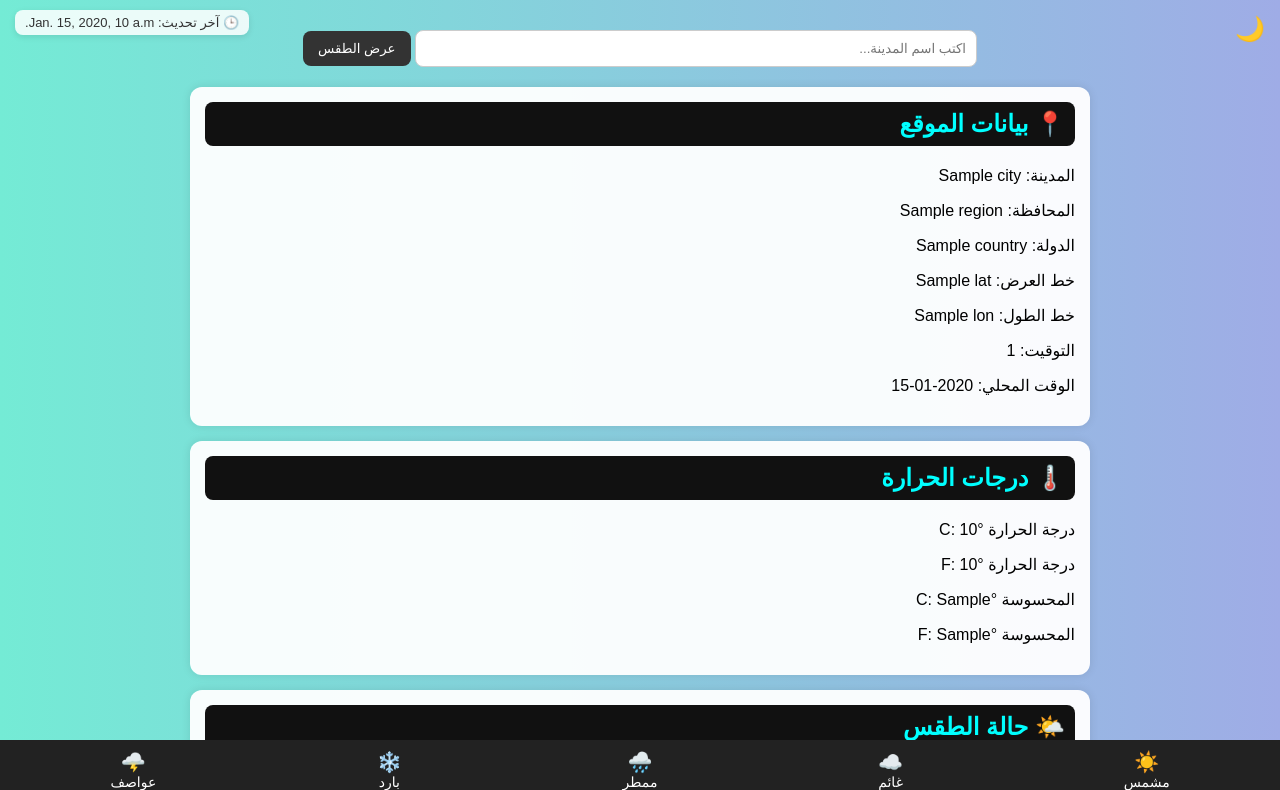
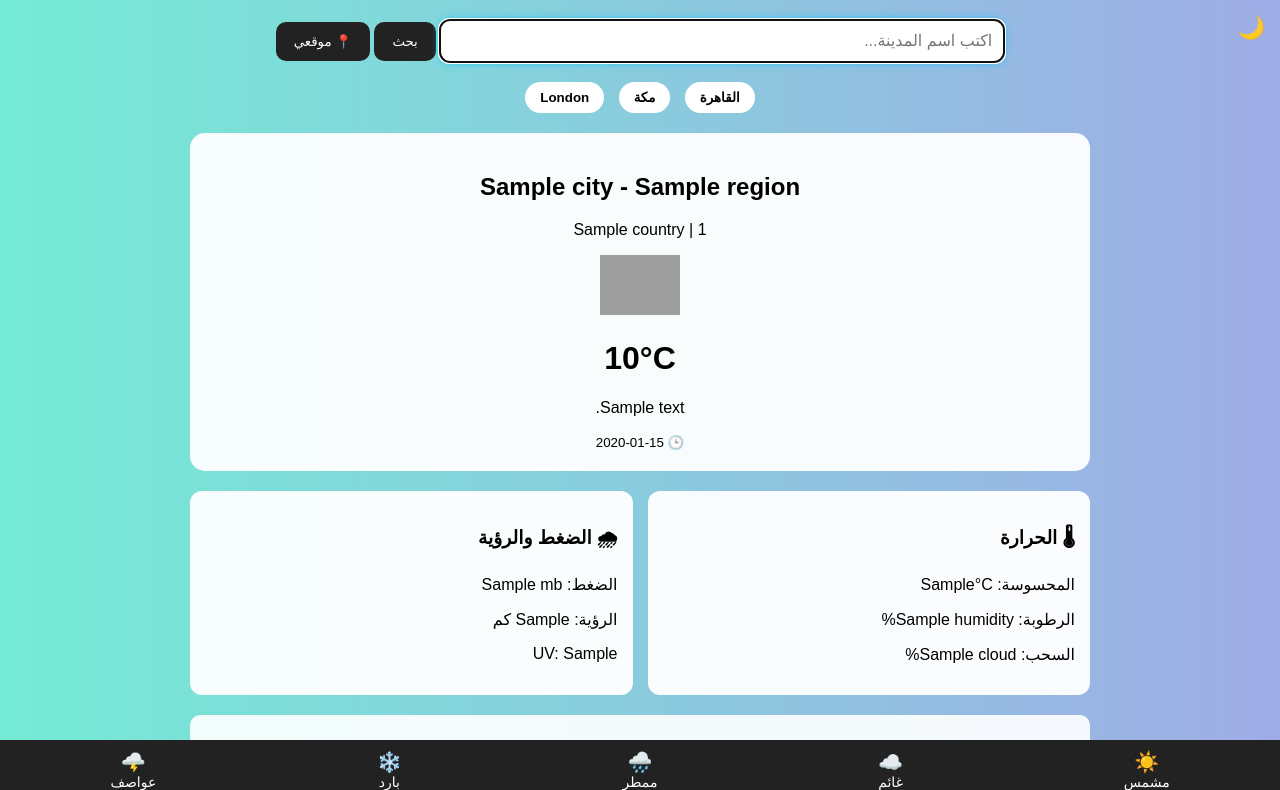
Before and after one commit to horus177/weather-api, a Django app: template weatherapi/templates/weatherapi.html in a window 1280 px wide. Shown: the top 790 px of the page. Run offline with Django 3.2, Linux system fonts and the light colour scheme; the template is opened without the code that fills it: most values are stand-ins (such as "Sample title", 1, 10 or a date in 2020); grey boxes are pictures that could not be loaded.

Commit message:
التغير النهائي 1

```diff
--- a/theweather/urls.py
+++ b/theweather/urls.py
@@ -19,6 +19,6 @@ from django.urls import path,include
 
 urlpatterns = [
     path('admin/', admin.site.urls),
-    path('weather/',include('weather_api.urls') ),
+
     path('weatherapi/',include('weatherapi.urls') ),
 ]
--- a/weatherapi/templates/weatherapi.html
+++ b/weatherapi/templates/weatherapi.html
@@ -3,250 +3,299 @@
 <html lang="ar" dir="rtl">
 <head>
 <meta charset="UTF-8">
-    <title>تطبيق الطقس</title>
+<title>  تطبيق الطقس -حورس </title>
 <meta name="viewport" content="width=device-width, initial-scale=1.0">
 
 <style>
-        body {
-            font-family: Arial, sans-serif;
-            margin: 0;
-            padding: 30px 0 70px 0;
-            background: linear-gradient(to right, #74ebd5, #9face6);
-            color: #000;
-            transition: background 0.5s, color 0.5s;
+body{
+    font-family: Arial;
+    margin:0;
+    padding:20px 0 100px 0;
+    background: linear-gradient(to right,#74ebd5,#9face6);
+    transition:0.4s;
+}
+body.dark{
+    background:#111;
+    color:#eee;
+}
+.container{
+    width:90%;
+    max-width:900px;
+    margin:auto;
+    transition:0.4s;
+}
+.search-box{text-align:center;margin-bottom:15px;}
+.search-box input{
+    padding:12px;
+    width:60%;
+    border-radius:10px;
+    border:none;
+    font-size:16px;
+    transition:0.3s;
+}
+.search-box input:focus{box-shadow:0 0 8px #00c3ff;}
+.search-box button{
+    padding:12px 18px;
+    border:none;
+    border-radius:10px;
+    background:#222;
+    color:#fff;
+    cursor:pointer;
+    transition:0.3s;
+}
+.search-box button:hover{background:#00c3ff;}
+
+.quick-cities{text-align:center;margin-bottom:15px;}
+.quick-cities button{
+    margin:5px;
+    padding:8px 15px;
+    border:none;
+    border-radius:20px;
+    background:#fff;
+    font-weight:bold;
+    cursor:pointer;
+    transition:0.3s;
+}
+.quick-cities button:hover{background:#00c3ff;color:#fff;}
+body.dark .quick-cities button{
+    background:#333;
+    color:#fff;
 }
 
-        h2 {
-            color: cyan;
-            margin-top: 0;
-            padding: 8px 10px;
-            border-radius: 8px;
-            background: #111;
+.main-card{
+    background:rgba(255,255,255,0.95);
+    padding:20px;
+    border-radius:15px;
+    text-align:center;
+    margin-bottom:20px;
+    transition:0.4s;
+}
+body.dark .main-card{background:#222;}
+.main-card img{width:80px; transition:0.3s;}
+.grid{
+    display:grid;
+    grid-template-columns:repeat(auto-fit,minmax(250px,1fr));
+    gap:15px;
+    transition:0.3s;
+}
+.box{
+    background:rgba(255,255,255,0.95);
+    padding:15px;
+    border-radius:12px;
+    transition:0.4s;
+}
+body.dark .box{background:#222;}
+.forecast{
+    display:flex;
+    gap:10px;
+    justify-content:space-between;
+    margin-top:20px;
+    flex-wrap:wrap;
+}
+.forecast-day{
+    flex:1;
+    min-width:120px;
+    background:rgba(255,255,255,0.9);
+    padding:10px;
+    border-radius:10px;
+    text-align:center;
+    transition:0.3s;
+}
+body.dark .forecast-day{background:#222;}
+
+.mode-toggle{
+    position:fixed;
+    top:15px;
+    right:15px;
+    cursor:pointer;
+    font-size:22px;
+    transition:0.3s;
 }
 
-        .container {
-            width: 90%;
-            max-width: 900px;
-            margin: 0 auto;
+/* Loading Spinner */
+.spinner-overlay{
+    position:fixed;
+    top:0;
+    left:0;
+    width:100%;
+    height:100%;
+    background:rgba(0,0,0,0.4);
+    display:none;
+    justify-content:center;
+    align-items:center;
+    z-index:9999;
+}
+.spinner{
+    width:60px;
+    height:60px;
+    border:6px solid #eee;
+    border-top:6px solid #00c3ff;
+    border-radius:50%;
+    animation:spin 1s linear infinite;
+}
+@keyframes spin{0%{transform:rotate(0deg);}100%{transform:rotate(360deg);}}
+
+.bottom-nav{
+    position:fixed;
+    bottom:0;
+    width:100%;
+    background:#222;
+    color:white;
+    display:flex;
+    justify-content:space-around;
+    align-items:center;
+    height:60px;
+    font-size:20px;
+}
+.bottom-nav div{
+    display:flex;
+    flex-direction:column;
+    align-items:center;
+}
+.bottom-nav span{
+    font-size:14px;
 }
 
-        form {
-            text-align: center;
-            margin-bottom: 20px;
-        }
-
-        input[type="text"] {
-            padding: 10px;
-            width: 60%;
-            border-radius: 8px;
-            border: 1px solid #ccc;
-        }
-
-        button {
-            padding: 10px 15px;
-            border-radius: 8px;
-            border: none;
-            background: #333;
-            color: white;
-            cursor: pointer;
-        }
-
-        .box {
-            background: rgba(255,255,255,0.95);
-            padding: 15px;
-            margin-bottom: 15px;
-            border-radius: 12px;
-            box-shadow: 0 0 10px rgba(0,0,0,0.1);
-        }
-
-        .weather-icon {
-            width: 64px;
-            display: block;
-            margin: 10px auto;
-        }
-
-        .error {
-            background: #ffdddd;
-            color: darkred;
-            padding: 10px;
-            border-radius: 8px;
-            text-align: center;
-            margin-bottom: 15px;
-            font-weight: bold;
-        }
-
-        /* آخر تحديث */
-        .last-update {
-            position: fixed;
-            top: 10px;
-            left: 15px;
-            background: rgba(255,255,255,0.85);
-            padding: 5px 10px;
-            border-radius: 8px;
-            font-size: 13px;
-            color: #333;
-            box-shadow: 0 2px 6px rgba(0,0,0,0.1);
-        }
-
-        /* ألوان جودة الهواء */
-        .aqi-green { background-color: #d4edda; border-left: 8px solid #28a745; }
-        .aqi-yellow { background-color: #fff3cd; border-left: 8px solid #ffc107; }
-        .aqi-red { background-color: #f8d7da; border-left: 8px solid #dc3545; }
-
-        /* دارك مود */
-        body.dark {
-            background: #111;
-            color: #eee;
-        }
-        body.dark .box {
-            background: #222;
-            box-shadow: 0 5px 15px rgba(255,255,255,0.05);
-        }
-        body.dark .last-update {
-            background: rgba(0,0,0,0.6);
-            color: #fff;
-        }
-        body.dark .box h2 {
-            background: #222;
-            color: cyan;
-        }
-
-        /* ناف بار سفلي */
-        .bottom-nav {
-            position: fixed;
-            bottom: 0;
-            width: 100%;
-            background: #222;
-            color: white;
-            display: flex;
-            justify-content: space-around;
-            align-items: center;
-            height: 60px;
-            font-size: 20px;
-        }
-        .bottom-nav div {
-            display: flex;
-            flex-direction: column;
-            align-items: center;
-        }
-        .bottom-nav span {
-            font-size: 14px;
-        }
-
-        /* أيقونة دارك مود */
-        .mode-toggle {
-            position: fixed;
-            top: 15px;
-            right: 15px;
-            font-size: 24px;
-            cursor: pointer;
-            z-index: 1000;
+/* Responsive */
+@media (max-width: 600px){
+    .search-box input{width:90%; margin-bottom:10px;}
+    .search-box button{width:90%; margin-top:5px;}
+    .forecast{flex-direction:column;}
+    .forecast-day{width:100%;}
+    .quick-cities button{width:45%; margin:5px 2%;}
 }
 </style>
 </head>
+
 <body>
 
-<!-- زر تبديل الوضع -->
 <div class="mode-toggle" onclick="toggleMode()" id="mode-icon">🌙</div>
 
 <div class="container">
 
-    <!-- نموذج البحث -->
-    <form method="POST">
+<!-- البحث -->
+<form method="POST" class="search-box">
     {% csrf_token %}
-        <input type="text" name="city" placeholder="اكتب اسم المدينة..." required>
-        <button type="submit">عرض الطقس</button>
+    <input type="text" name="city" id="cityInput"
+           placeholder="اكتب اسم المدينة..." required autofocus>
+    <button type="submit">بحث</button>
+    <button type="button" onclick="getLocation()">📍 موقعي</button>
 </form>
 
-    <!-- رسالة الخطأ -->
-    {% if error %}
-        <div class="error">{{ error }}</div>
-    {% endif %}
+<!-- مدن ثابتة -->
+<div class="quick-cities">
+<form method="POST" style="display:inline;">{% csrf_token %}
+<input type="hidden" name="city" value="Cairo">
+<button type="submit">القاهرة</button></form>
+
+<form method="POST" style="display:inline;">{% csrf_token %}
+<input type="hidden" name="city" value="Mecca">
+<button type="submit">مكة</button></form>
+
+<form method="POST" style="display:inline;">{% csrf_token %}
+<input type="hidden" name="city" value="London">
+<button type="submit">London</button></form>
+</div>
 
 {% if city_weather %}
 
-    <!-- آخر تحديث -->
-    <div class="last-update">
-        🕒 آخر تحديث: {{city_weather.last_updated}}
+<!-- الكارت الرئيسي -->
+<div class="main-card">
+<h2>{{city_weather.city}} - {{city_weather.region}}</h2>
+<p>{{city_weather.country}} | {{city_weather.tz_id}}</p>
+<img src="https:{{city_weather.icon}}">
+<h1>{{city_weather.temp_c}}°C</h1>
+<p>{{city_weather.text}}</p>
+<small>🕒 {{city_weather.localtime}}</small>
 </div>
 
-    <!-- بيانات الطقس -->
+<div class="grid">
 <div class="box">
-        <h2>📍 بيانات الموقع</h2>
-        <p>المدينة: {{city_weather.city}}</p>
-        <p>المحافظة: {{city_weather.region}}</p>
-        <p>الدولة: {{city_weather.country}}</p>
-        <p>خط العرض: {{city_weather.lat}}</p>
-        <p>خط الطول: {{city_weather.lon}}</p>
-        <p>التوقيت: {{city_weather.tz_id}}</p>
-        <p>الوقت المحلي: {{city_weather.localtime}}</p>
-    </div>
-
-    <div class="box">
-        <h2>🌡️ درجات الحرارة</h2>
-        <p>درجة الحرارة °C: {{city_weather.temp_c}}</p>
-        <p>درجة الحرارة °F: {{city_weather.temp_f}}</p>
-        <p>المحسوسة °C: {{city_weather.feelslike_c}}</p>
-        <p>المحسوسة °F: {{city_weather.feelslike_f}}</p>
-    </div>
-
-    <div class="box">
-        <h2>🌤️ حالة الطقس</h2>
-        <p>الوصف: {{city_weather.text}}</p>
-        <p>كود الحالة: {{city_weather.code}}</p>
-        <img src="https:{{city_weather.icon}}" alt="أيقونة الطقس" class="weather-icon">
-    </div>
-
-    <div class="box">
-        <h2>💧 الرطوبة والسحب</h2>
+<h3>🌡 الحرارة</h3>
+<p>المحسوسة: {{city_weather.feelslike_c}}°C</p>
 <p>الرطوبة: {{city_weather.humidity}}%</p>
 <p>السحب: {{city_weather.cloud}}%</p>
 </div>
 
 <div class="box">
-        <h2>🌧️ الأمطار والضغط</h2>
-        <p>كمية الأمطار: {{city_weather.precip_mm}} مم</p>
-        <p>الضغط الجوي: {{city_weather.pressure_mb}} mb</p>
+<h3>🌧 الضغط والرؤية</h3>
+<p>الضغط: {{city_weather.pressure_mb}} mb</p>
+<p>الرؤية: {{city_weather.vis_km}} كم</p>
+<p>UV: {{city_weather.uv}}</p>
+</div>
 </div>
 
-    <div class="box">
-        <h2>👁️ الرؤية و UV</h2>
-        <p>مدى الرؤية: {{city_weather.vis_km}} كم</p>
-        <p>مؤشر UV: {{city_weather.uv}}</p>
+<!-- التوقعات -->
+<div class="forecast">
+{% for day in forecast_days %}
+  <div class="forecast-day">
+    <p>{{ day.day_name }}<br>{{ day.date }}</p>
+    <img src="https:{{ day.day.condition.icon }}" alt="أيقونة الطقس">
+    <p>{{day.day.maxtemp_c}}° الكبري / {{day.day.mintemp_c}}° الصغري </p>
+    <p>{{ day.day.condition.text }}</p>
+  </div>
+{% endfor %}
+</div>
+{% endif %}
+
 </div>
 
-    <div class="box aqi-{{city_weather.aqi_color}}">
-        <h2>🌫️ جودة الهواء</h2>
-        <p><strong>الحالة:</strong> {{city_weather.epa_text}}</p>
-        <p style="margin-top:10px; font-weight:bold;">
-            {{city_weather.aqi_description}}
-        </p>
-        <hr>
-        <p>أول أكسيد الكربون <span dir="ltr">"CO"</span> : {{city_weather.co}}</p>
-        <p>ثاني أكسيد النيتروجين <span dir="ltr">"NO2"</span> : {{city_weather.no2}}</p>
-        <p>الأوزون الأرضي <span dir="ltr">"O3"</span> : {{city_weather.o3}}</p>
-        <p>الجسيمات الدقيقة جدًا <span dir="ltr">"PM2.5"</span> : {{city_weather.pm2_5}}</p>
-        <p>الجسيمات الدقيقة <span dir="ltr">"PM10"</span> : {{city_weather.pm10}}</p>
+<!-- Loading -->
+<div class="spinner-overlay" id="loadingSpinner">
+    <div class="spinner"></div>
 </div>
 
-    {% endif %}
-</div>
-
-<!-- ناف بار سفلي -->
+<!-- ناف بار السفلي ديناميكي -->
 <div class="bottom-nav">
-    <div>☀️<span>مشمس</span></div>
-    <div>☁️<span>غائم</span></div>
-    <div>🌧️<span>ممطر</span></div>
-    <div>❄️<span>بارد</span></div>
-    <div>🌩️<span>عواصف</span></div>
+    <div>☀️<span id="nav-sunny">مشمس</span></div>
+    <div>☁️<span id="nav-cloudy">غائم</span></div>
+    <div>🌧️<span id="nav-rain">ممطر</span></div>
+    <div>❄️<span id="nav-cold">بارد</span></div>
+    <div>🌩️<span id="nav-storm">عواصف</span></div>
 </div>
 
 <script>
-function toggleMode() {
+function toggleMode(){
     document.body.classList.toggle('dark');
-    var icon = document.getElementById('mode-icon');
-    icon.textContent = document.body.classList.contains('dark') ? '☀️' : '🌙';
+    let icon=document.getElementById('mode-icon');
+    icon.textContent=document.body.classList.contains('dark')?'☀️':'🌙';
 }
+
+/* حفظ آخر مدينة */
+if(localStorage.getItem("lastCity")){
+    document.getElementById("cityInput").value=
+    localStorage.getItem("lastCity");
+}
+
+/* إظهار اللودنج */
+document.querySelectorAll("form").forEach(form=>{
+    form.addEventListener("submit",function(){
+        document.getElementById("loadingSpinner").style.display="flex";
+        localStorage.setItem("lastCity",
+        document.getElementById("cityInput").value);
+    });
+});
+
+/* تحديد الموقع */
+function getLocation(){
+    if(navigator.geolocation){
+        navigator.geolocation.getCurrentPosition(function(position){
+            document.getElementById("cityInput").value=
+            position.coords.latitude + "," +
+            position.coords.longitude;
+        });
+    }
+}
+
+/* تحديث ناف بار ديناميكي */
+{% if city_weather %}
+let desc = "{{ city_weather.text|lower }}";
+if(desc.includes("مشمس")){document.getElementById("nav-sunny").textContent="الطقس اليوم مشمس";}
+if(desc.includes("غائم")){document.getElementById("nav-cloudy").textContent="الطقس اليوم غائم";}
+if(desc.includes("ممطر")){document.getElementById("nav-rain").textContent="الطقس اليوم ممطر";}
+if(desc.includes("ثلج")){document.getElementById("nav-cold").textContent="الطقس اليوم بارد";}
+if(desc.includes("عاصف")||desc.includes("رعد")){document.getElementById("nav-storm").textContent="الطقس اليوم عاصف";}
+{% endif %}
 </script>
 
 </body>
```
Also changed, not shown: weatherapi/views.py (+25 -3 lines), db.sqlite3. Lines whose indentation alone changed are shown as unchanged.
